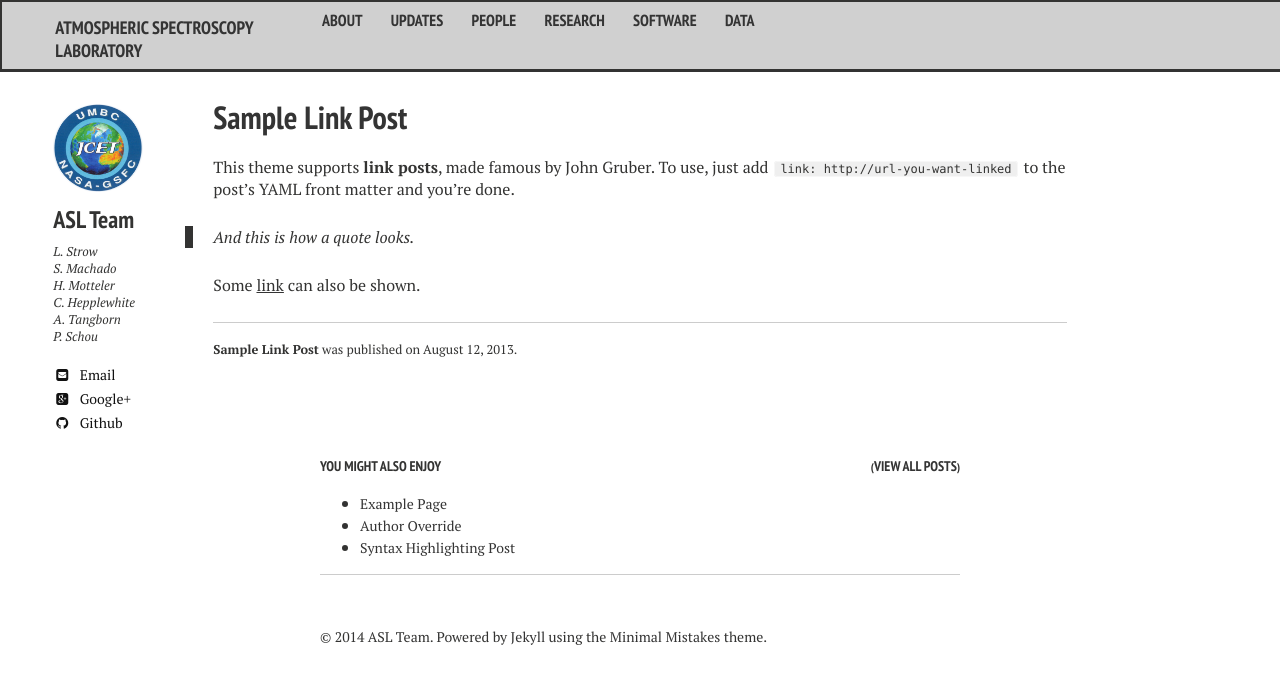
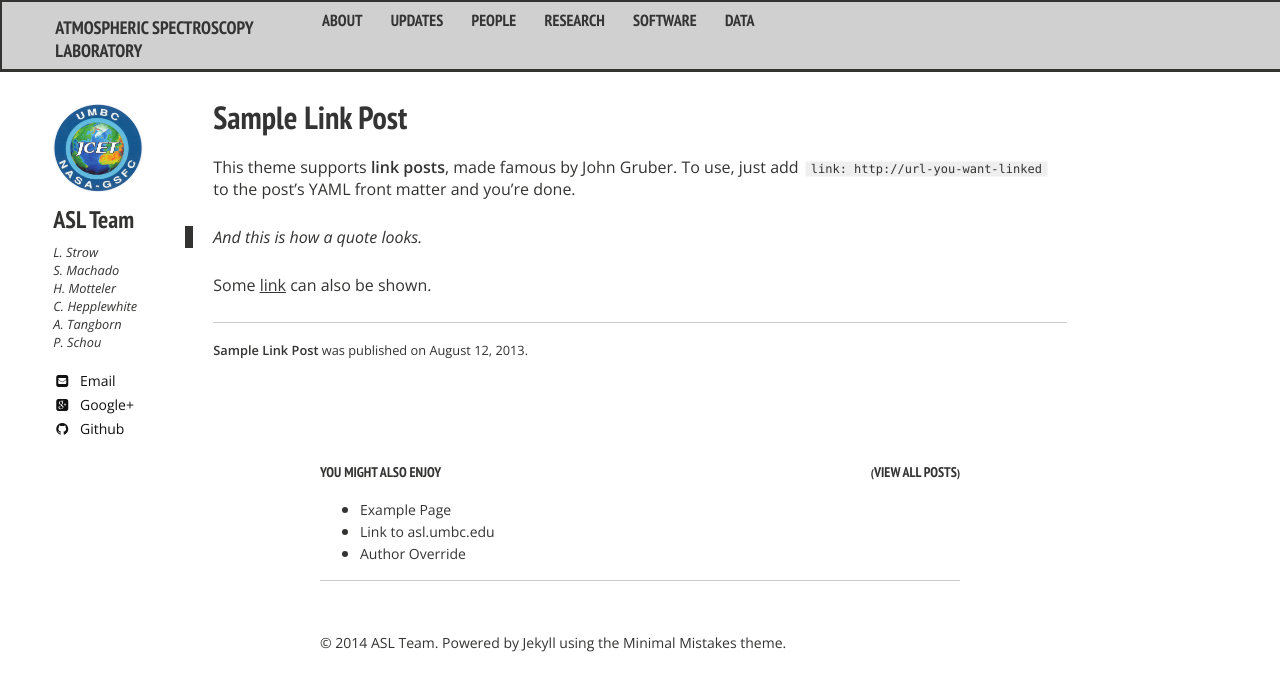
Before and after one commit to strow/strow.github.io, a Jekyll site: the page built from _posts/2013-08-12-sample-link-post.md, in a window 1280 px wide. Shown: the top 691 px of the page. Built offline with Jekyll 4.4.1, drawn with Linux system fonts in a browser that asks for light colours; nearby versions of some CDN libraries.

Commit message:
Using Open Sans font (for now), test linkpost

```diff
--- a/_config.yml
+++ b/_config.yml
@@ -2,8 +2,8 @@
 
 title:            Atmospheric Spectroscopy Laboratory
 locale:           en_US
-url:              http://strow.github.io
-#url:              http://localhost:4000
+#url:              http://strow.github.io
+url:              http://localhost:4000
 
 
 # Jekyll configuration
--- a/_includes/_head.html
+++ b/_includes/_head.html
@@ -40,6 +40,11 @@
 
 <link href='//fonts.googleapis.com/css?family=PT+Sans+Narrow:400,700%7CPT+Serif:400,700,400italic' rel='stylesheet' type='text/css'>
 
+
+<link href="http://fonts.googleapis.com/css?family=Source+Code+Pro:regular,italic,bold,bolditalic" rel="stylesheet" type="text/css">
+<link href='http://fonts.googleapis.com/css?family=Open+Sans:400italic,600italic,400,600&subset=latin,greek'rel='stylesheet' type='text/css'>
+
+
 <!-- Icons -->
 <!-- 16x16 -->
 <link rel="shortcut icon" href="{{ site.url }}/favicon.ico">
@@ -53,3 +58,19 @@
 <link rel="apple-touch-icon-precomposed" sizes="114x114" href="{{ site.url }}/images/apple-touch-icon-114x114-precomposed.png">
 <!-- 144x144 (precomposed) for iPad 3rd and 4th generation -->
 <link rel="apple-touch-icon-precomposed" sizes="144x144" href="{{ site.url }}/images/apple-touch-icon-144x144-precomposed.png">
+
+
+<!-- FROM octopress -->
+<!-- <link href="http://fonts.googleapis.com/css?family=PT+Serif:regular,italic,bold,bolditalic" rel="stylesheet" type="text/css"> -->
+<!-- <link href="http://fonts.googleapis.com/css?family=PT+Sans:regular,italic,bold,bolditalic" rel="stylesheet" type="text/css"> -->
+<!-- <link href="{{ root_url }}/stylesheets/data-table.css" media="screen, projection" rel="stylesheet" type="text/css" /> -->
+<!-- <script type="text/x-mathjax-config"> -->
+<!--   MathJax.Hub.Config({tex2jax: {inlineMath: [['$','$'], ['\\(','\\)']], -->
+<!--                        displayMath: [['\\[','\\]'], ['$$','$$']]}}); -->
+<!-- </script> -->
+<!-- <script type="text/javascript" -->
+<!--   src="http://cdn.mathjax.org/mathjax/latest/MathJax.js?config=TeX-AMS-MML_HTMLorMML"> -->
+<!-- </script> -->
+
+<!-- <link href="http://fonts.googleapis.com/css?family=Source+Code+Pro:regular,italic,bold,bolditalic" rel="stylesheet" type="text/css"> -->
+<!-- <link href='http://fonts.googleapis.com/css?family=Open+Sans:400italic,600italic,400,600&subset=latin,greek'rel='stylesheet' type='text/css'> -->
--- /dev/null
+++ b/_posts/2014-11-10-linkpostex.md
@@ -0,0 +1,7 @@
+---
+layout: post
+title:  "Link to asl.umbc.edu"
+date: 2014-11-10
+link: http://asl.umbc.edu
+
+---
--- a/_sass/variables.scss
+++ b/_sass/variables.scss
@@ -2,7 +2,8 @@
 $doc-font-size: 16;
 $doc-line-height: 26;
 $paragraph-indent: true !default;
-$base-font: 'PT Serif', serif;
+//$base-font: 'PT Serif', serif;
+$base-font: 'Open Sans', sans;
 $heading-font: 'PT Sans Narrow', sans-serif;
 $code-font: Monaco, "Courier New", "DejaVu Sans Mono", "Bitstream Vera Sans Mono", monospace;
 $alt-font: $base-font;
```
